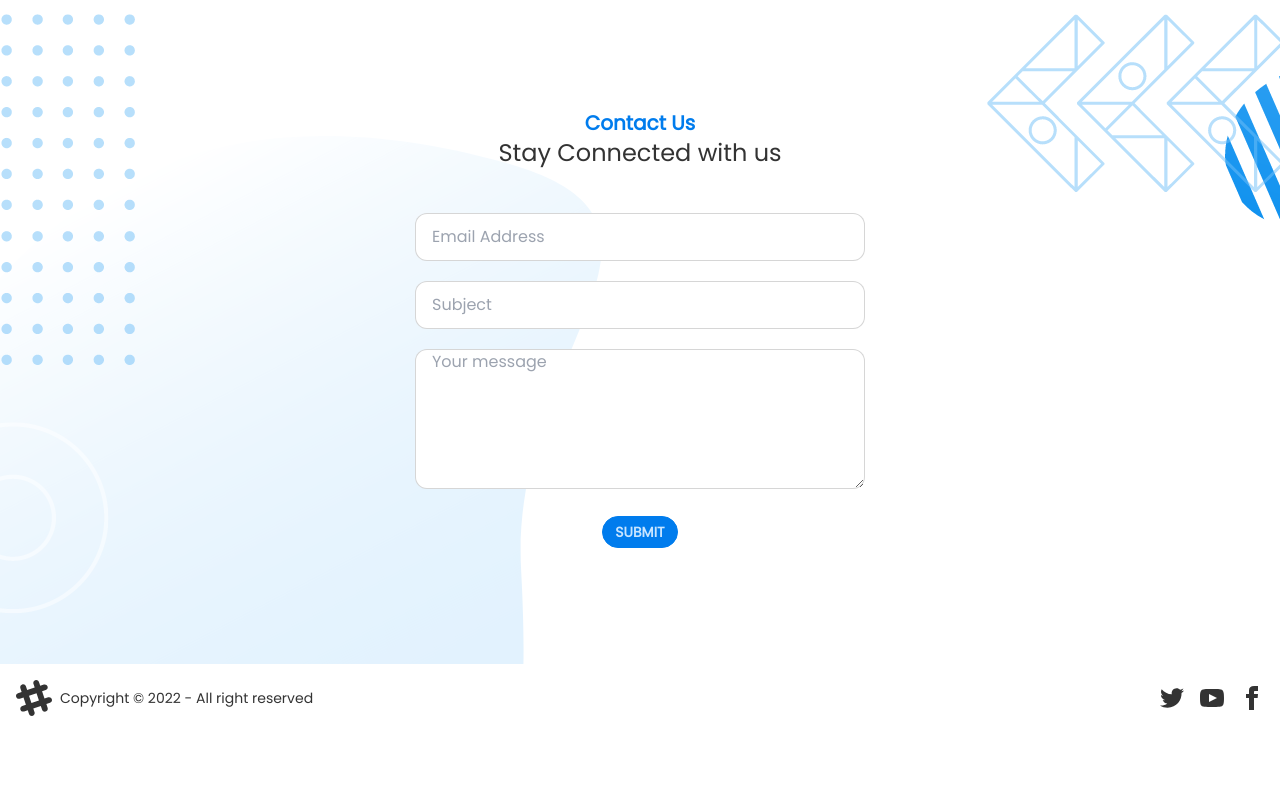
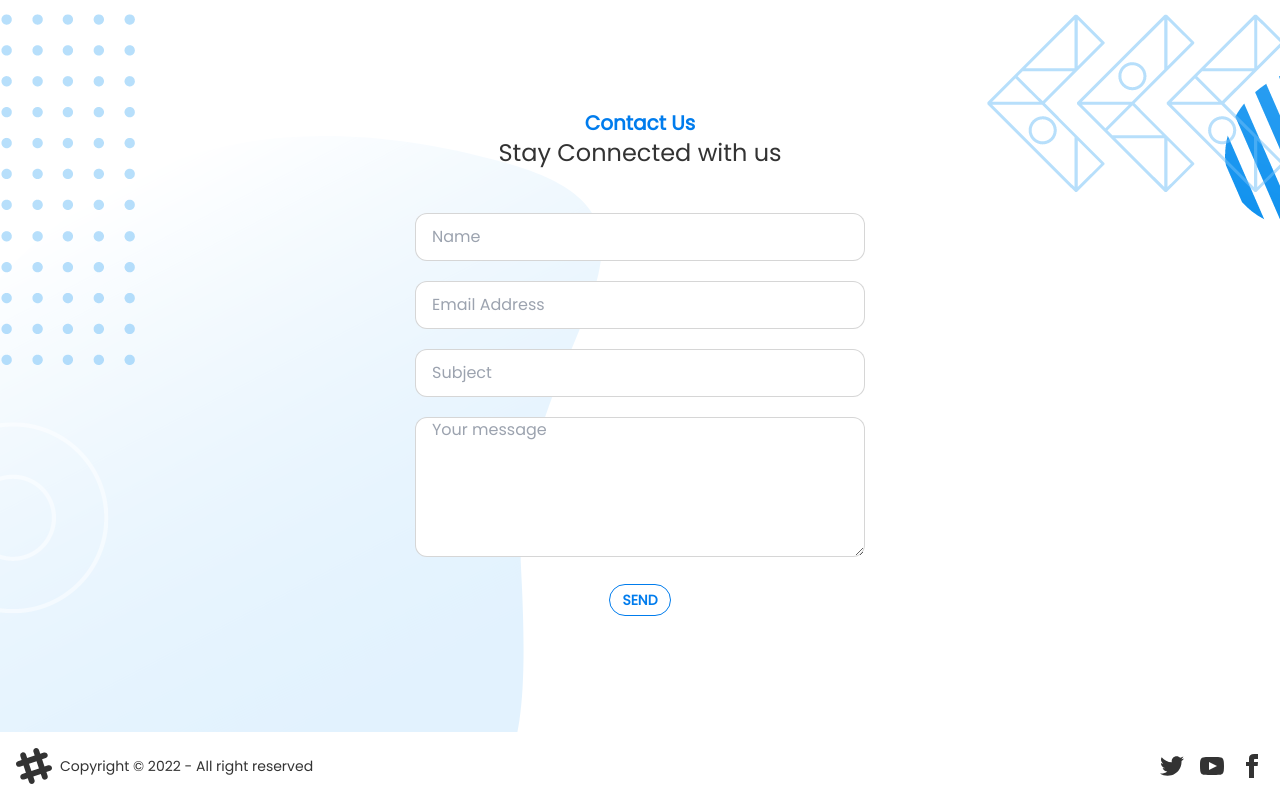
Before and after one commit to arefinnuman/hello-shamsul-arifin, a React (Create React App) app: page / in a window 1280 px wide. Shown: the part 1009-1809 px from the top of the page. Before the commit the page ends 1741 px from the top, so only its background shows below. Built offline with nearby package versions, Linux system fonts and the light colour scheme.

Commit message:
Email Service Added

```diff
--- a/package.json
+++ b/package.json
@@ -3,6 +3,7 @@
   "version": "0.1.0",
   "private": true,
   "dependencies": {
+    "@emailjs/browser": "^3.10.0",
     "@testing-library/jest-dom": "^5.16.5",
     "@testing-library/react": "^13.4.0",
     "@testing-library/user-event": "^13.5.0",
--- a/src/Pages/Home/HomeForm.jsx
+++ b/src/Pages/Home/HomeForm.jsx
@@ -1,7 +1,30 @@
-import React from "react";
+import emailjs from "@emailjs/browser";
+import React, { useRef } from "react";
+import { toast } from "react-hot-toast";
 import background from "../../Assets/Images/Background.png";
 
 const HomeForm = () => {
+  const form = useRef();
+  const sendEmail = (e) => {
+    e.preventDefault();
+
+    emailjs
+      .sendForm(
+        "service_gpexpxe",
+        "template_4bmtfmg",
+        form.current,
+        "VETjvuqZOkUJDYj-J"
+      )
+      .then(
+        (result) => {
+          console.log(result.text);
+          toast.success("Message Sent Successfully");
+        },
+        (error) => {
+          console.log(error.text);
+        }
+      );
+  };
   return (
     <section
       className="flex justify-center text-center lg:mt-8 py-24 "
@@ -10,11 +33,19 @@ const HomeForm = () => {
       <div>
         <h4 className="text-xl font-bold text-primary">Contact Us</h4>
         <h3 className="text-2xl text">Stay Connected with us</h3>
-        <form className="py-5">
+        <form ref={form} onSubmit={sendEmail} className="py-5">
           <input
             className="lg:w-[450px] h-[48px] rounded-xl pl-4 mt-6 input input-bordered "
+            type="name"
+            name="user_name"
+            id=""
+            placeholder="Name"
+          />
+          <br />
+          <input
+            className="lg:w-[450px] h-[48px] rounded-xl pl-4 mt-5 input input-bordered "
             type="email"
-            name="email"
+            name="user_email"
             id=""
             placeholder="Email Address"
           />
@@ -22,24 +53,25 @@ const HomeForm = () => {
           <input
             className="lg:w-[450px] h-[48px] rounded-xl pl-4 mt-5 input input-bordered "
             type="text"
-            name="subject"
+            name="user_subject"
             id=""
             placeholder="Subject"
           />
           <br />
           <textarea
             className="lg:w-[450px] h-[140px] rounded-xl pl-4 my-5 input input-bordered  "
-            name=""
+            name="message"
             id=""
             cols="30"
             rows="10"
             placeholder="Your message"
           ></textarea>
           <br />
-          <button className="btn btn-primary btn-sm rounded-2xl">
-            {" "}
-            Submit
-          </button>
+          <input
+            className="btn btn-outline  btn-primary btn-sm rounded-2xl "
+            type="submit"
+            value="Send"
+          />
         </form>
       </div>
     </section>
```
Also changed, not shown: 1 other file (tests, documents, lock files or other folders).
